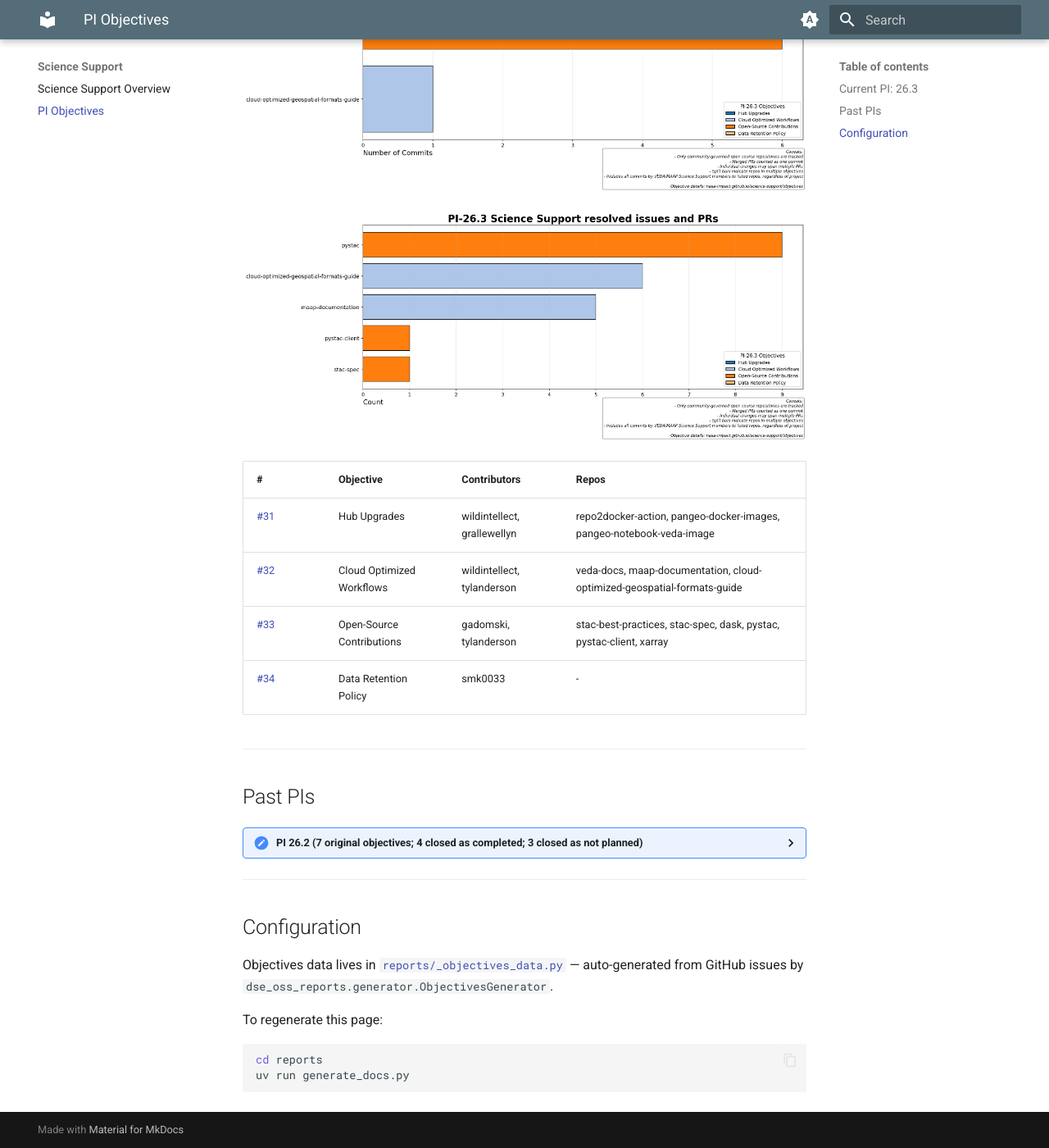
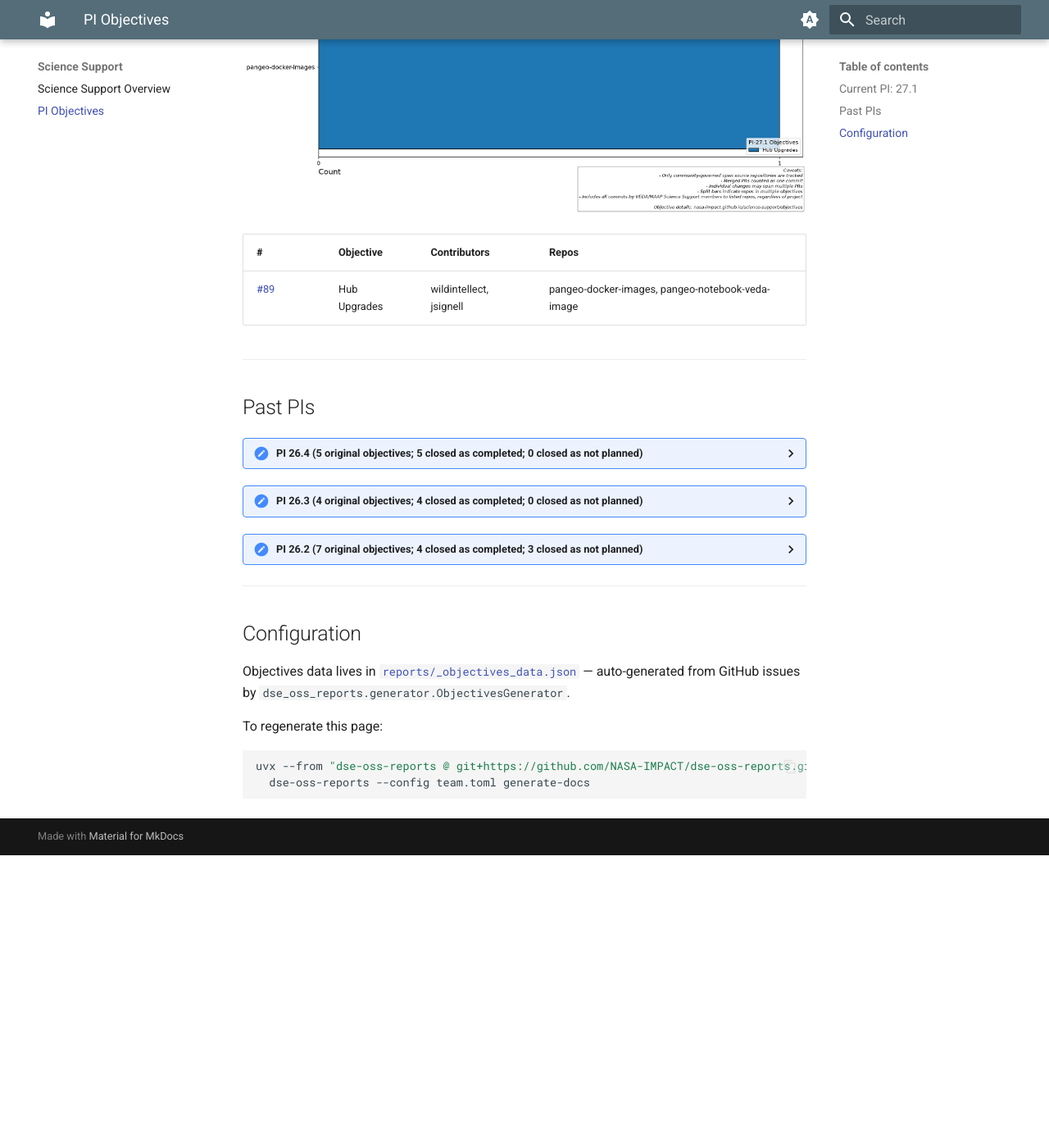
Before and after one commit to NASA-IMPACT/science-support, an MkDocs documentation site: the page built from docs/objectives.md, in a window 1280 px wide and 1400 px high, scrolled down 369 px. Shown: the whole window at 82% size. Built offline with MkDocs 1.6.1 and Material for MkDocs 9.7.7, drawn with Linux system fonts in a browser that asks for light colours; the version menu is left out; after the commit the page ends 1412 px from its top, so only the background shows below that; some of the changed text lies outside the part shown.

Commit message:
Update reports for 39657724448

````diff
--- a/docs/objectives.md
+++ b/docs/objectives.md
@@ -2,22 +2,46 @@
 
 This page tracks quarterly objectives for the VEDA/MAAP Science Support team and the open-source repositories they touch across Program Increments (PIs).
 
-## Current PI: 26.3
+## Current PI: 27.1
+
+![PI-27.1 resolved issues and PRs](images/pi-27.1-resolved-issues-prs.png)
+
+| # | Objective | Contributors | Repos |
+|---|-----------|--------------|-------|
+| [#89](https://github.com/NASA-IMPACT/science-support/issues/89) | Hub Upgrades | wildintellect, jsignell | pangeo-docker-images, pangeo-notebook-veda-image |
+
+---
+
+## Past PIs
+
+<details markdown>
+<summary>PI 26.4 (5 original objectives; 5 closed as completed; 0 closed as not planned)</summary>
+
+| # | Objective | State | Contributors |
+|---|-----------|-------|--------------|
+| [#62](https://github.com/NASA-IMPACT/science-support/issues/62) | Cloud Native Workflows | closed (completed) | omshinde |
+| [#63](https://github.com/NASA-IMPACT/science-support/issues/63) | Data Retention Policy | closed (completed) | smk0033 |
+| [#66](https://github.com/NASA-IMPACT/science-support/issues/66) | Hub Upgrades | closed (completed) | wildintellect |
+| [#67](https://github.com/NASA-IMPACT/science-support/issues/67) | Deploy DPS to Hubs | closed (completed) | wildintellect |
+| [#68](https://github.com/NASA-IMPACT/science-support/issues/68) | Open-Source Contributions | closed (completed) | gadomski |
+
+</details>
+
+<details markdown>
+<summary>PI 26.3 (4 original objectives; 4 closed as completed; 0 closed as not planned)</summary>
+
+| # | Objective | State | Contributors |
+|---|-----------|-------|--------------|
+| [#31](https://github.com/NASA-IMPACT/science-support/issues/31) | Hub Upgrades | closed (completed) | wildintellect, jsignell, weiji14, tylanderson, grallewellyn |
+| [#32](https://github.com/NASA-IMPACT/science-support/issues/32) | Cloud Optimized Workflows | closed (completed) | wildintellect, hrodmn, omshinde, tylanderson, smk0033, HarshiniGirish |
+| [#33](https://github.com/NASA-IMPACT/science-support/issues/33) | Open-Source Contributions | closed (completed) | gadomski, hrodmn, weiji14, tylanderson |
+| [#34](https://github.com/NASA-IMPACT/science-support/issues/34) | Data Retention Policy | closed (completed) | smk0033 |
 
 ![PI-26.3 authored commits](images/pi-26.3-authored-commits.png)
 
 ![PI-26.3 resolved issues and PRs](images/pi-26.3-resolved-issues-prs.png)
 
-| # | Objective | Contributors | Repos |
-|---|-----------|--------------|-------|
-| [#31](https://github.com/NASA-IMPACT/science-support/issues/31) | Hub Upgrades | wildintellect, grallewellyn | repo2docker-action, pangeo-docker-images, pangeo-notebook-veda-image |
-| [#32](https://github.com/NASA-IMPACT/science-support/issues/32) | Cloud Optimized Workflows | wildintellect, tylanderson | veda-docs, maap-documentation, cloud-optimized-geospatial-formats-guide |
-| [#33](https://github.com/NASA-IMPACT/science-support/issues/33) | Open-Source Contributions | gadomski, tylanderson | stac-best-practices, stac-spec, dask, pystac, pystac-client, xarray |
-| [#34](https://github.com/NASA-IMPACT/science-support/issues/34) | Data Retention Policy | smk0033 | - |
-
----
-
-## Past PIs
+</details>
 
 <details markdown>
 <summary>PI 26.2 (7 original objectives; 4 closed as completed; 3 closed as not planned)</summary>
@@ -42,11 +66,11 @@ This page tracks quarterly objectives for the VEDA/MAAP Science Support team and
 
 ## Configuration
 
-Objectives data lives in [`reports/_objectives_data.py`](https://github.com/NASA-IMPACT/science-support/blob/main/reports/_objectives_data.py) — auto-generated from GitHub issues by `dse_oss_reports.generator.ObjectivesGenerator`.
+Objectives data lives in [`reports/_objectives_data.json`](https://github.com/NASA-IMPACT/science-support/blob/main/reports/_objectives_data.json) — auto-generated from GitHub issues by `dse_oss_reports.generator.ObjectivesGenerator`.
 
 To regenerate this page:
 
 ```bash
-cd reports
-uv run generate_docs.py
+uvx --from "dse-oss-reports @ git+https://github.com/NASA-IMPACT/dse-oss-reports.git" \
+  dse-oss-reports --config team.toml generate-docs
 ```
````
Also changed, not shown: docs/images/pi-27.1-resolved-issues-prs.png (added), 4 other files.
